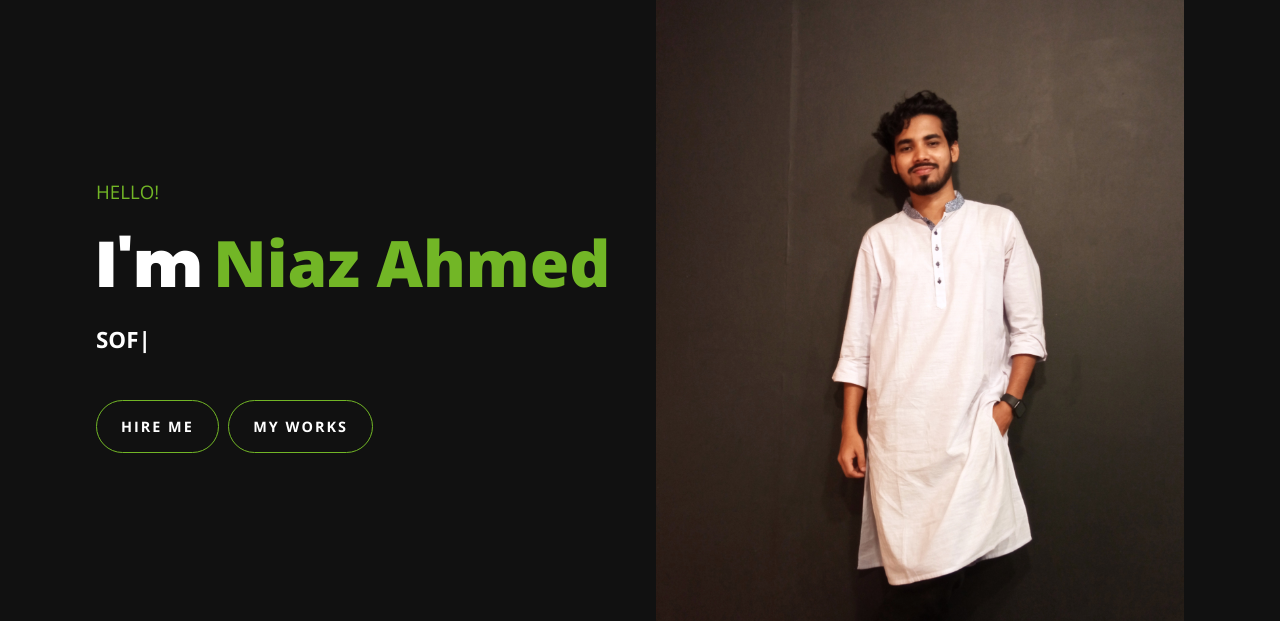
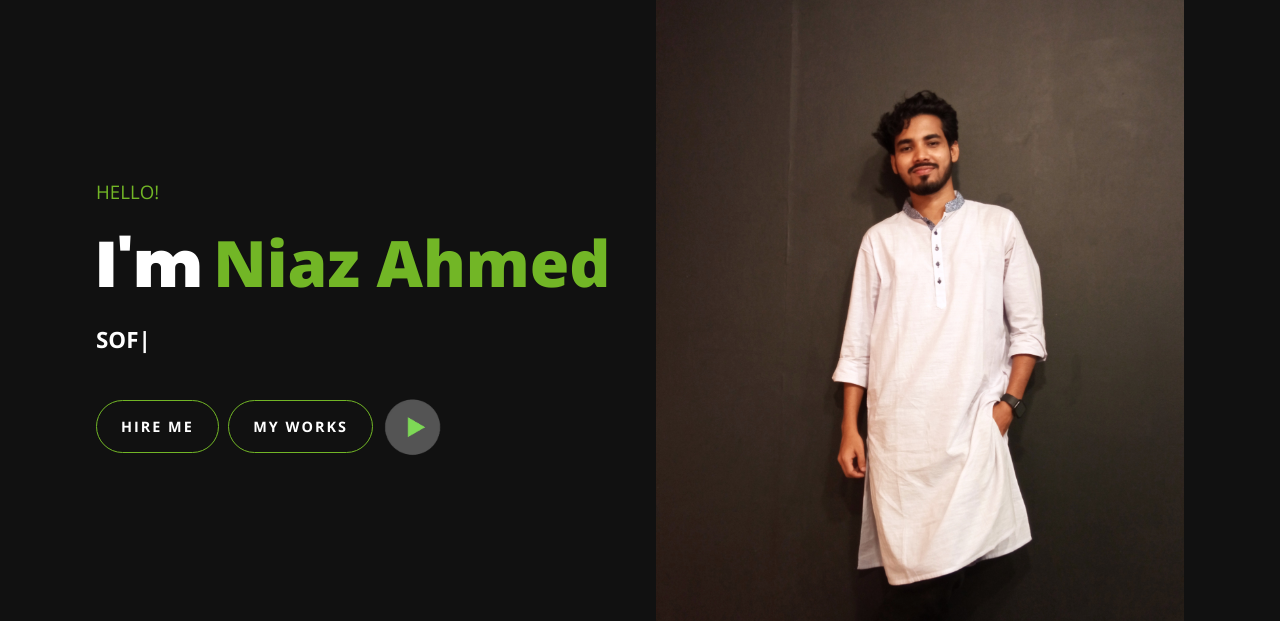
Before and after one commit to NiazAhmedNayeem/portfolio, a PHP site: page / in a window 1280 px wide. Shown: the part 117-738 px from the top of the page. Run offline with PHP 8.4, Linux system fonts and the light colour scheme.

Commit message:
background music add

```diff
--- a/css/style.css
+++ b/css/style.css
@@ -784,3 +784,8 @@
 html {
     scroll-behavior: smooth;
 }
+
+
+#icon-1 {
+    cursor: pointer;
+}
--- a/index.html
+++ b/index.html
@@ -79,6 +79,19 @@
           <div class = "home-pg-btn">
             <a href="about.html"><button type = "button" class = "btn">hire me</button></a>
             <a href="services.html"><button type = "button" class = "btn">my works</button></a>
+
+<!-- ------------------------------------- -->
+
+ <!-- background music add here-->
+            <div class="" >
+              <img src="assets/play.png" style="height: 60px; margin-top: 13px;" id="icon-1"/>
+            </div>
+
+            <audio id="mySong">
+              <source src="media/song.mp3" type="audio/mp3">
+            </audio>
+
+<!-- -------------------------------------- -->
           </div>
         </div>
 
@@ -585,5 +598,22 @@
     });
   </script>
 
+
+<!-- background music add here-->
+  <script>
+      var mySong = document.getElementById("mySong");
+      var icon = document.getElementById("icon-1");
+      icon.onclick=function(){
+        if(mySong.paused) {
+          mySong.play();
+          icon.src = "assets/paused.png";
+        }
+        else {
+          mySong.pause();
+          icon.src = "assets/play.png";
+        }
+      }
+  </script>
+
   </body>
 </html>
```
Also changed, not shown: assets/paused.png (added), assets/play.png (added), 1 other file.
